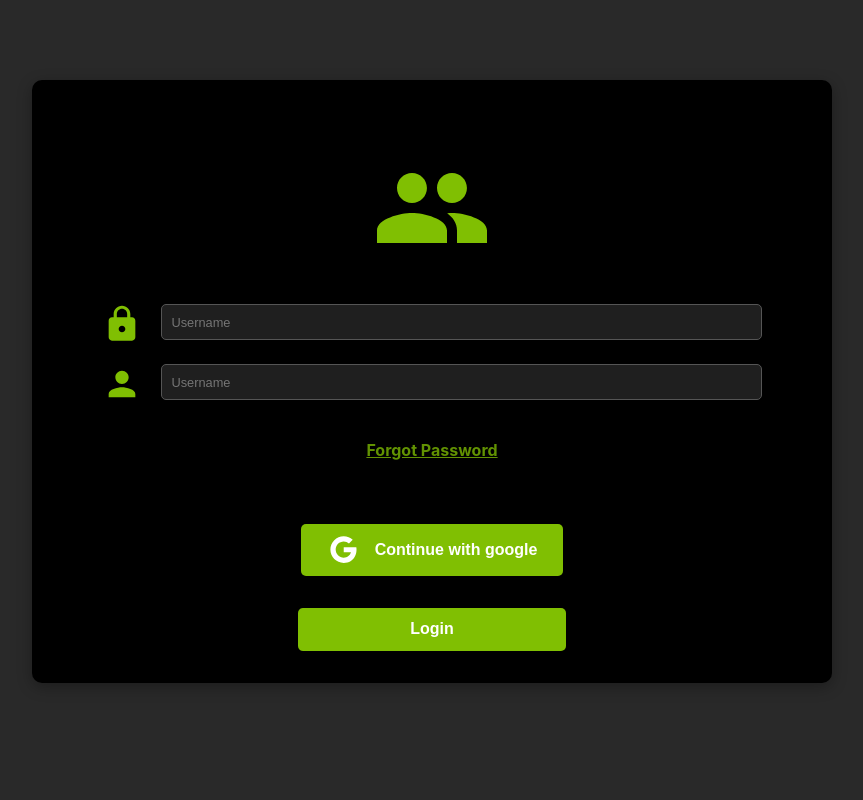
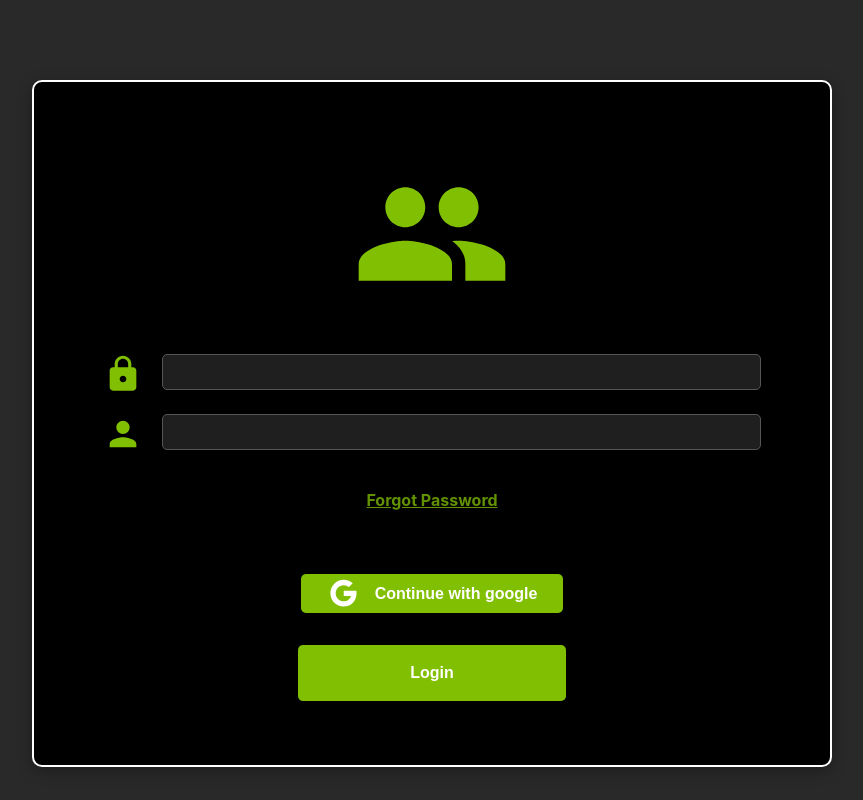
Before and after one commit to cr9169/TechOps, a React (Vite) app in the folder front/: page /authPage in a window 1280 px wide. Shown: the whole page, without its empty margins (208-1071 px from the left). Built offline with nearby package versions, Linux system fonts and the light colour scheme.

Commit message:
feat: added white border to sections, scss classes names fixed

```diff
--- a/front/src/components/AuthPage/AuthPage.scss
+++ b/front/src/components/AuthPage/AuthPage.scss
@@ -1,9 +1,9 @@
-.main-container {
+.auth-main-container {
   display: flex;
   flex-direction: column;
 }
 
-.article-container {
+.auth-article-container {
   width: 50rem;
   max-width: 95%;
   height: auto;
@@ -14,18 +14,19 @@
   box-shadow: 0 4px 15px rgba(0, 0, 0, 0.3);
   color: #ffffff;
   box-sizing: border-box;
+  border: 2px solid #ffffff;
 }
 
-.input-section {
+.auth-input-section {
   display: flex;
   flex-direction: column;
   justify-content: center;
   align-items: center;
 }
 
-.input-section svg {
-  width: 15vh;
-  height: 15vw;
+.auth-input-section svg {
+  width: 10rem;
+  height: 15rem;
 }
 
 .inputs-special-actions-section {
@@ -48,7 +49,7 @@
 }
 
 .login-button {
-  padding: 0.8rem 7rem;
+  padding: 1.2rem 7rem;
   background-color: #80bf02;
   font-weight: bold;
   color: #fff;
@@ -57,13 +58,13 @@
   border-radius: 5px;
   cursor: pointer;
   transition: background-color 0.3s;
-  margin-top: 2rem;
+  margin: 2rem 0;
 }
 
 .google-login-btn {
-  display: flex; /* Enable flexbox for this button */
-  align-items: center; /* Vertically align items in the center */
-  justify-content: center; /* Horizontally center items */
+  display: flex;
+  align-items: center;
+  justify-content: center;
   padding: 0rem 1.6rem;
   background-color: #80bf02;
   font-weight: bold;
@@ -77,16 +78,14 @@
 }
 
 .google-login-btn svg {
-  margin-right: 1rem; /* Add some space between the logo and the text */
+  margin-right: 1rem;
   width: 4vh;
-  height: 4vw;
-}
-
-.google-btn:hover {
-  box-shadow: 0px 1px 5px rgba(0, 0, 0, 0.2);
+  height: 3vw;
 }
 
 .login-button:hover,
-.login-button:focus {
+.login-button:focus,
+.google-login-btn:hover,
+.google-login-btn:focus {
   background-color: #629202;
 }
--- a/front/src/components/AuthPage/AuthPage.tsx
+++ b/front/src/components/AuthPage/AuthPage.tsx
@@ -15,9 +15,9 @@ const AuthPage: React.FC = () => {
   };
 
   return (
-    <div className="main-container">
-      <div className="article-container">
-        <div className="input-section">
+    <div className="auth-main-container">
+      <div className="auth-article-container">
+        <div className="auth-input-section">
           <PeopleIcon style={{ color: "#80bf02" }} />
           <UserDetailsInput
             GenericMuiIcon={LockIcon}
--- a/front/src/components/AuthPage/UserDetailsInput/UserDetailsInput.tsx
+++ b/front/src/components/AuthPage/UserDetailsInput/UserDetailsInput.tsx
@@ -1,5 +1,6 @@
 import { SvgIconProps } from "@mui/material";
-import React, { useState } from "react";
+import React from "react";
+import { capitalizeFirstLetter } from "../../../utils/StringActions";
 import "./UserDetailsInput.scss";
 
 const UserDetailsInput = ({
@@ -16,7 +17,7 @@ const UserDetailsInput = ({
       <GenericMuiIcon style={{ color: "#80bf02" }} />
       <input
         type="text"
-        placeholder="Username"
+        placeholder={capitalizeFirstLetter(inputData)}
         className="input-data-section"
         value={inputData}
         onChange={(e) => setInputData(e.target.value)}
--- a/front/src/components/HomePage/HomePage.scss
+++ b/front/src/components/HomePage/HomePage.scss
@@ -1,9 +1,9 @@
-.main-container {
+.home-main-container {
   display: flex;
   flex-direction: column;
 }
 
-.article-container {
+.home-article-container {
   width: 80rem;
   max-width: 95%;
   margin: 5vh auto 4vh auto;
@@ -14,6 +14,7 @@
   color: #ffffff;
   box-sizing: border-box;
   overflow-y: auto;
+  border: 2px solid white;
 }
 
 .input-title,
--- a/front/src/components/HomePage/HomePage.tsx
+++ b/front/src/components/HomePage/HomePage.tsx
@@ -10,8 +10,8 @@ const HomePage: React.FC = ({}: {}) => {
   };
 
   return (
-    <div className="main-container">
-      <div className="article-container">
+    <div className="home-main-container">
+      <div className="home-article-container">
         <input
           type="text"
           placeholder="Article Title"
--- /dev/null
+++ b/front/src/utils/StringActions.tsx
@@ -0,0 +1,6 @@
+export const capitalizeFirstLetter = (str: string): string => {
+  if (typeof str !== "string" || str.length === 0) {
+    return str;
+  }
+  return str.charAt(0).toUpperCase() + str.slice(1);
+};
```
